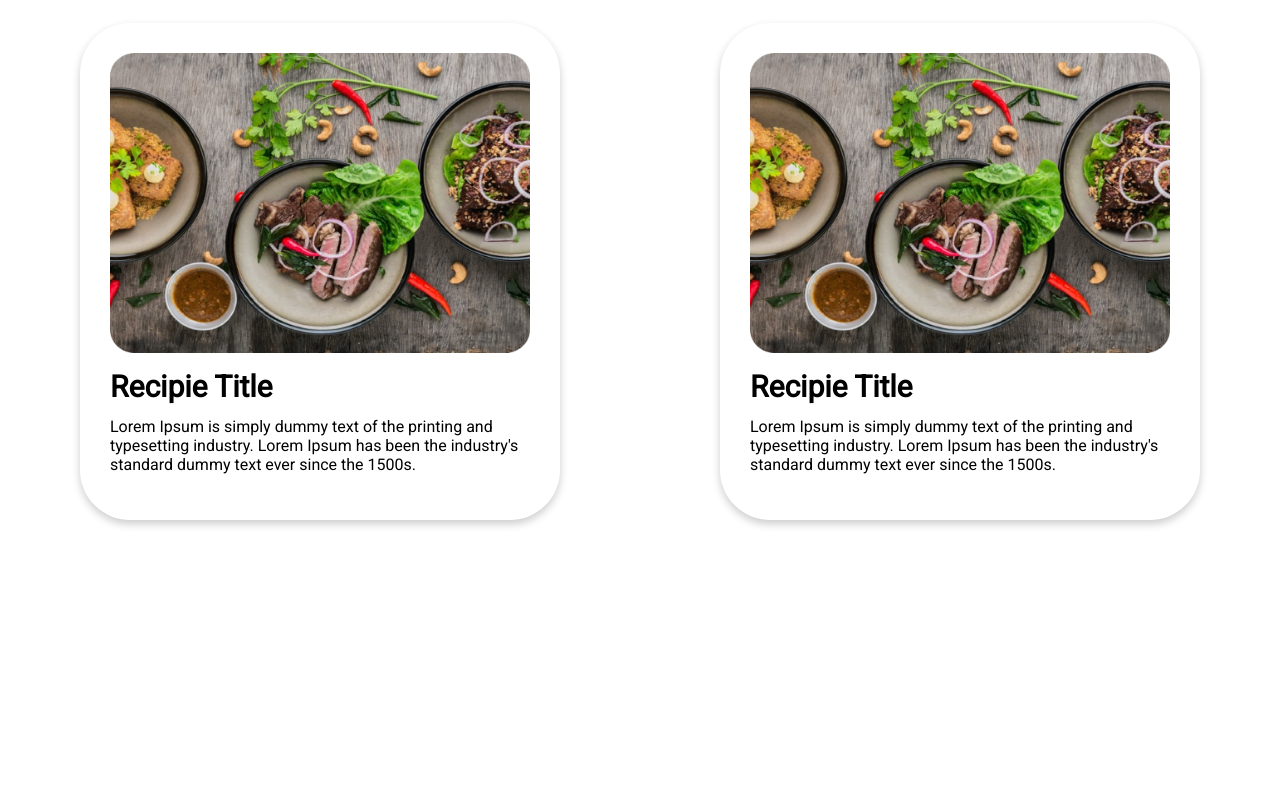
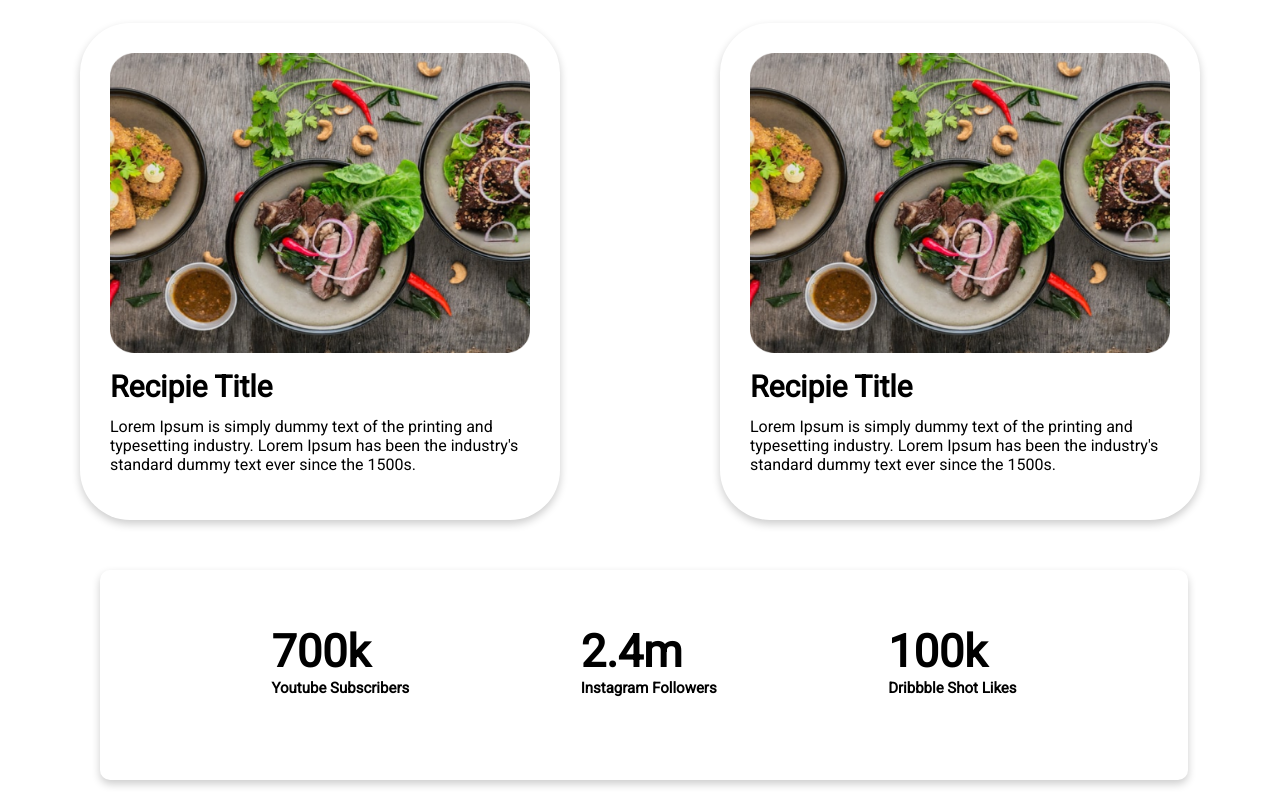
Before and after one commit to mujahidulamin/practice-assignment, a plain HTML site: page index.html in a window 1280 px wide. Shown: the part 1467-2267 px from the top of the page. Before the commit the page ends 2037 px from the top, so only its background shows below. Drawn offline with Linux system fonts and the light colour scheme.

Commit message:
counter section

```diff
--- a/index.html
+++ b/index.html
@@ -64,6 +64,23 @@
                 </div>
             </div>
         </div>
+    </section>
+
+    <section class="counter-section">
+        <div class="counter">
+            <div>
+                <p class="my-s">700k</p>
+                <span class="my-p">Youtube Subscribers</span>
+            </div>
+            <div>
+                <p class="my-s">2.4m</p>
+                <span class="my-p">Instagram Followers</span>
+            </div>
+            <div>
+                <p class="my-s">100k</p>
+                <span class="my-p">Dribbble Shot Likes</span>
+            </div>
+        </div>
 
     </section>
 </body>
--- a/style.css
+++ b/style.css
@@ -105,3 +105,25 @@ h2{
     font-weight: 700;
     line-height: 0;
 }
+.counter{
+    display: flex;
+    justify-content: space-evenly;
+}
+.counter-section{
+    box-shadow: 0 4px 8px 0 rgba(0,0,0,0.2);
+    height: 200px;
+    width: 85%;
+    margin-left: 100px;
+    border-radius: 10px;
+    margin-bottom: 20px;
+    padding-top: 10px;
+}
+.my-p{
+    font-size: 15px;
+    font-weight: bold;
+}
+.my-s{
+    font-size: 45px;
+    margin-bottom: 0px;
+    font-weight: bold;
+}
```
